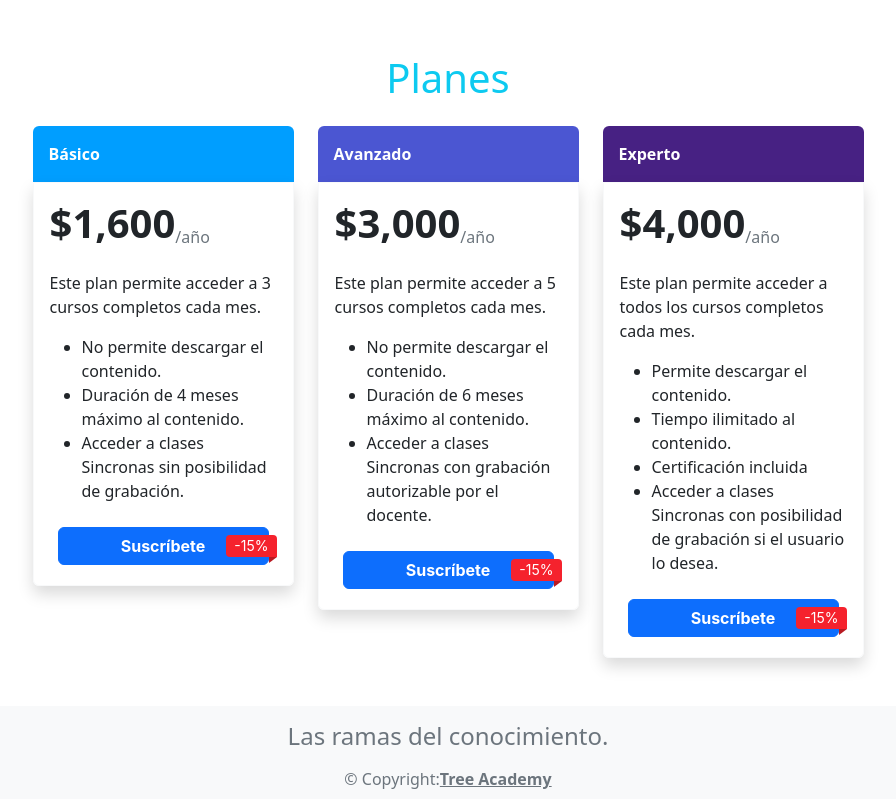
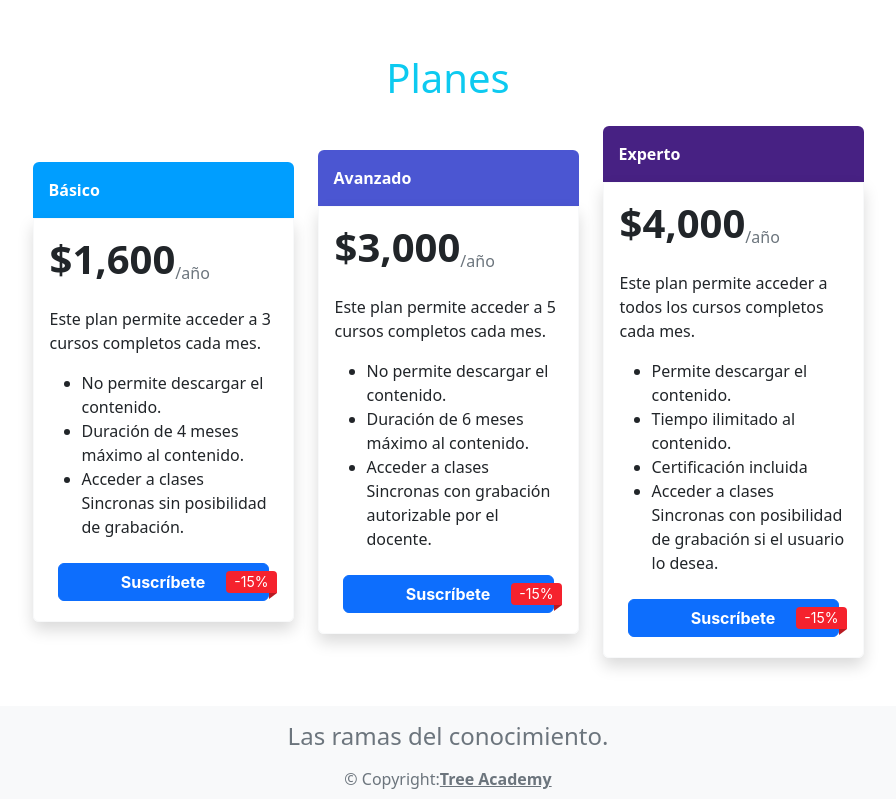
Before and after one commit to YSantanas/treeAcademy, a React (Create React App) app: page /planes in a window 1280 px wide. Shown: the part 463-1262 px from the top of the page, without its empty margins (192-1088 px from the left). Built offline with nearby package versions, Linux system fonts and the light colour scheme.

Commit message:
fix: cambia estilos de cards

```diff
--- a/src/paginas/Planes.js
+++ b/src/paginas/Planes.js
@@ -14,7 +14,11 @@ const Planes = () => {
         Planes
       </h1>
 
-      <Row xs={1} md={3} className="g-4 justify-content-center mb-5">
+      <Row
+        xs={1}
+        md={3}
+        className="g-4 justify-content-center mb-5 align-items-center"
+      >
         <Col className="col-md-3">
           <div>
             <header
```
